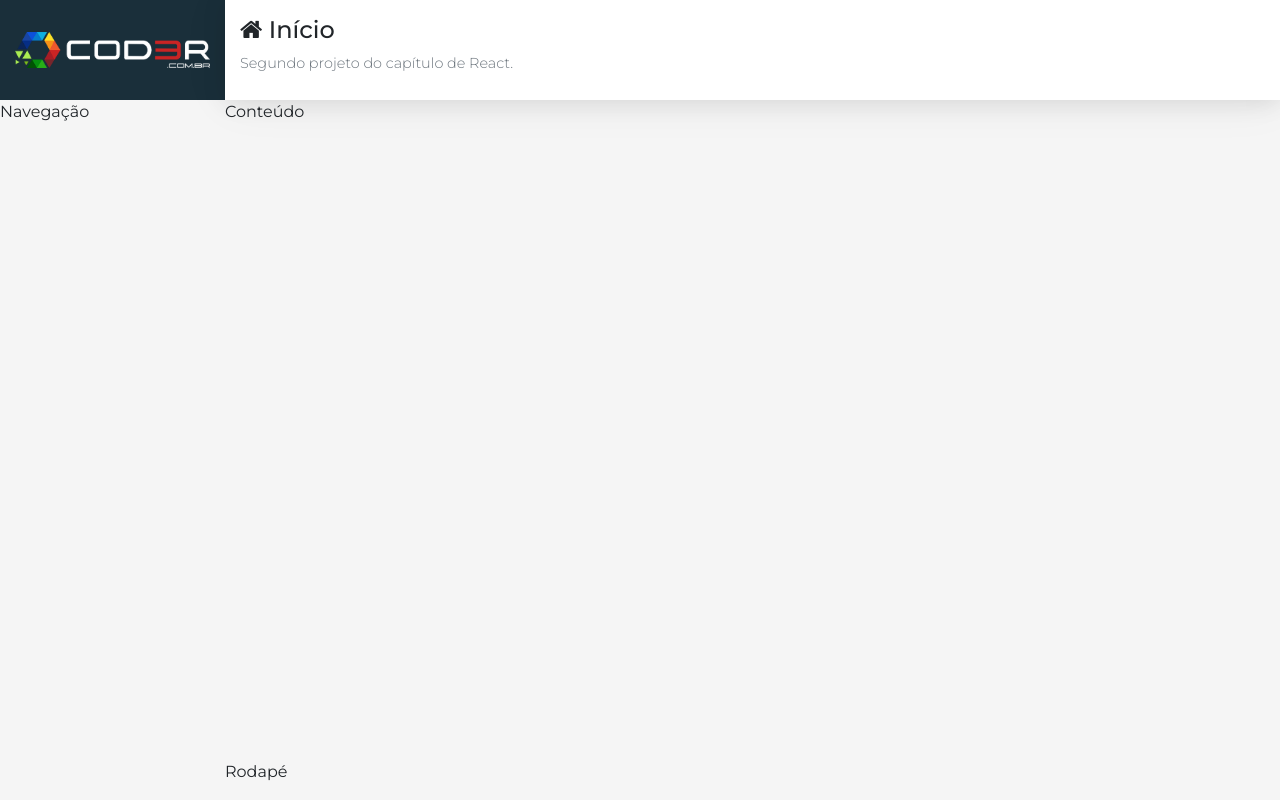
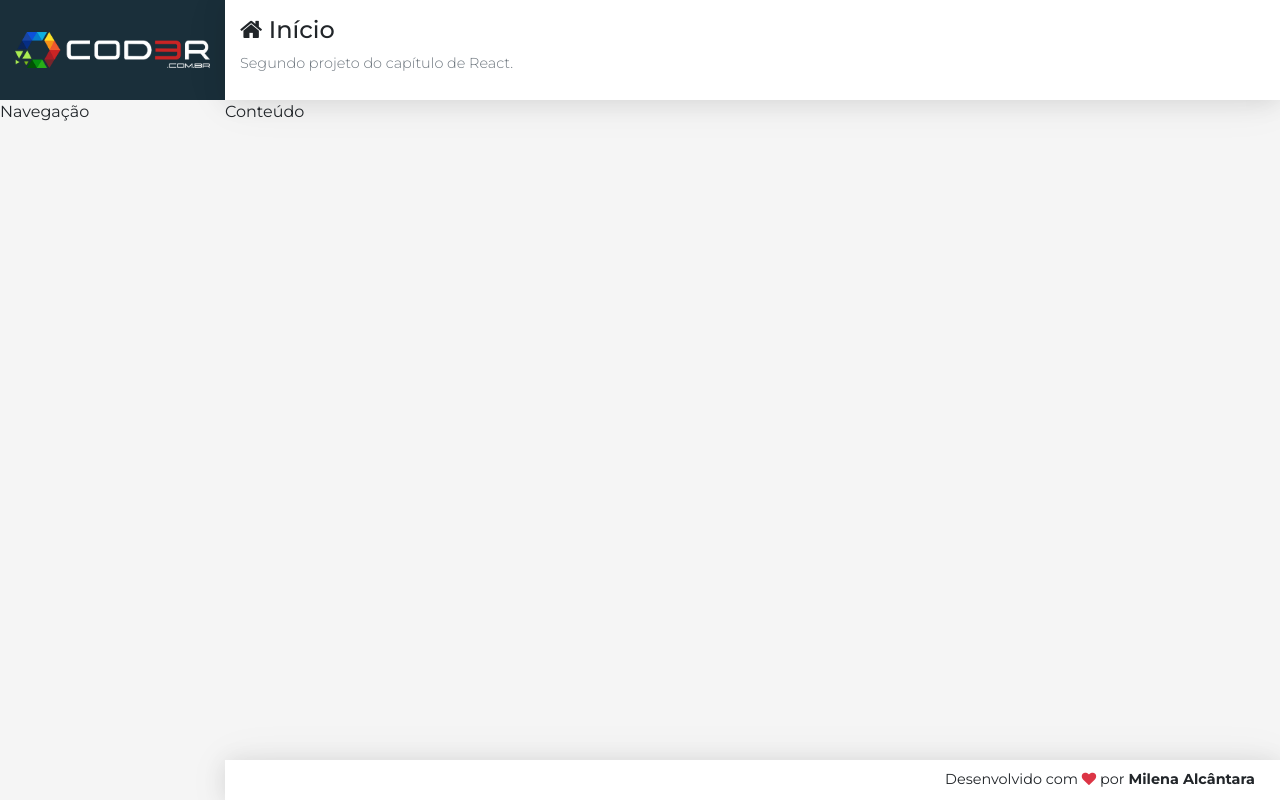
Before and after one commit to milenaalcantara/crud-de-usuario, a React (Create React App) app in the folder frontend/: page / in a window 1280 px wide. Built offline with nearby package versions, Linux system fonts and the light colour scheme.

Commit message:
:recycle: edit footer

```diff
--- a/frontend/src/components/templates/footer/Footer.css
+++ b/frontend/src/components/templates/footer/Footer.css
@@ -0,0 +1,12 @@
+footer.footer {
+  display: flex;
+  align-items: center;
+  justify-content: flex-end;
+  padding: 0 25px;
+  background-color: #FFF;
+  box-shadow: var(--shadow);
+}
+
+footer.footer span {
+  font-size: 0.9em;
+}
--- a/frontend/src/components/templates/footer/Footer.jsx
+++ b/frontend/src/components/templates/footer/Footer.jsx
@@ -5,8 +5,11 @@ import './Footer.css'
 const Footer = (props) => {
   return(
     <footer className="footer">
-      Rodapé
-    </footer>
+    <span>
+      Desenvolvido com <i className="fa fa-heart text-danger"></i> por
+      <strong> Milena Alcântara</strong>
+    </span>
+  </footer>
   )
 }
 
```
